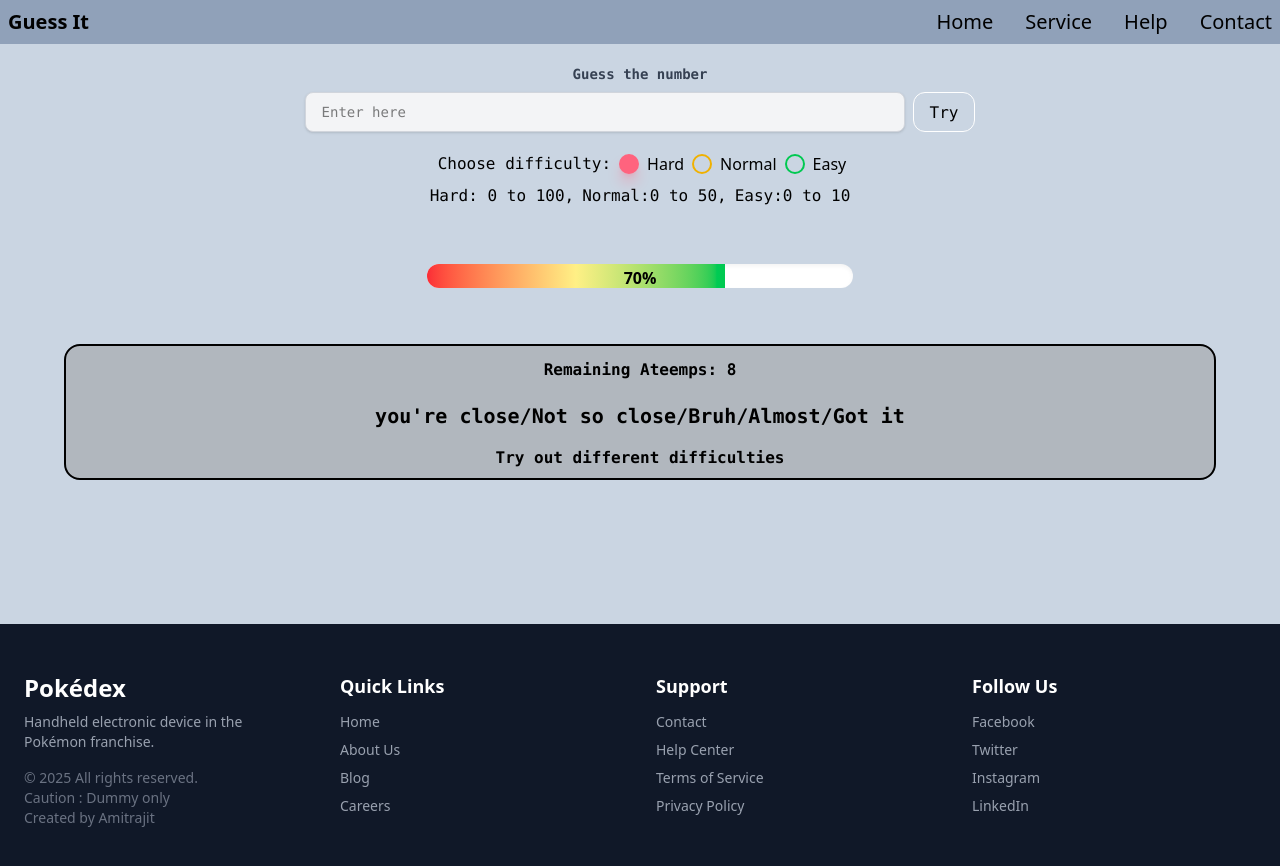
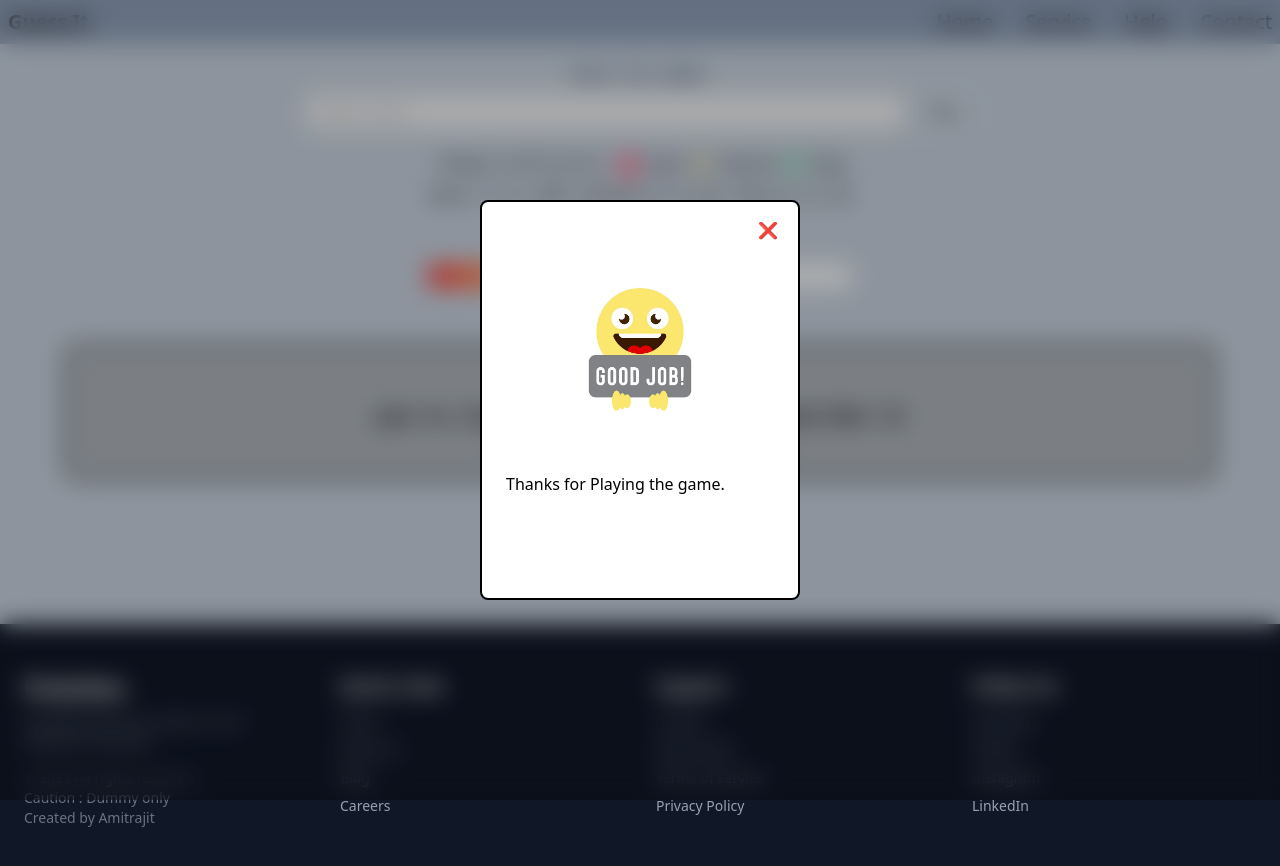
Before and after one commit to Amitrajit007/guess-the-number, a website built with Vite: page index.html in a window 1280 px wide. Built offline with nearby package versions, Linux system fonts and the light colour scheme.

Commit message:
feat: Added the result Popup.

```diff
--- a/index.html
+++ b/index.html
@@ -5,7 +5,7 @@
     <meta name="viewport" content="width=device-width, initial-scale=1.0" />
     <link href="./src/style.css" rel="stylesheet" />
   </head>
-  <body class="bg-slate-300 flex flex-col h-lvh">
+  <body class="bg-slate-300 flex flex-col h-full relative">
     <!-- ! Navbar -->
     <nav
       class="navbar sm:w-full flex flex-wrap items-center bg-slate-400 p-2 justify-between"
@@ -119,9 +119,11 @@
       </div>
     </main>
     <!-- ! Result Area -->
-    <!-- ⚠️ Warning may breake the layout   -->
+    <!-- ⚠️ Warning may brake the layout   :-; -->
     <div class="flex grow min-h-100">
-      <div class="bg-slate-300 w-full flex flex-col items-center gap-4">
+      <div
+        class="bg-slate-300 w-full h-auto flex flex-col items-center gap-4 mb-5"
+      >
         <!-- ? Progress Bar -->
         <div class="progressBar w-2/3 sm:w-1/3 mt-10">
           <div
@@ -154,6 +156,22 @@
             -->
         </div>
         <!--?🖼️ Images and Popups -->
+        <div
+          class="closePopup fixed inset-0 bg-black/30 backdrop-blur-md flex justify-center items-center z-999"
+        >
+          <div
+            class="relative bg-white w-80 max-w-md h-1/2 p-6 border-2 rounded-lg"
+          >
+            <button
+              class="closebtn absolute bg-red -300 px-4 py-1 rounded-xl top-3 right-1"
+              onclick="document.querySelector('.closePopup').classList.add('hidden')"
+            >
+              ❌
+            </button>
+            <img src="./public/images/Correct.png" alt="" />
+            <p class="align-middle">Thanks for Playing the game.</p>
+          </div>
+        </div>
       </div>
     </div>
     <!-- !footer -->
```
Also changed, not shown: public/images/Correct.png (added), public/images/tryAgain.webp (added).
